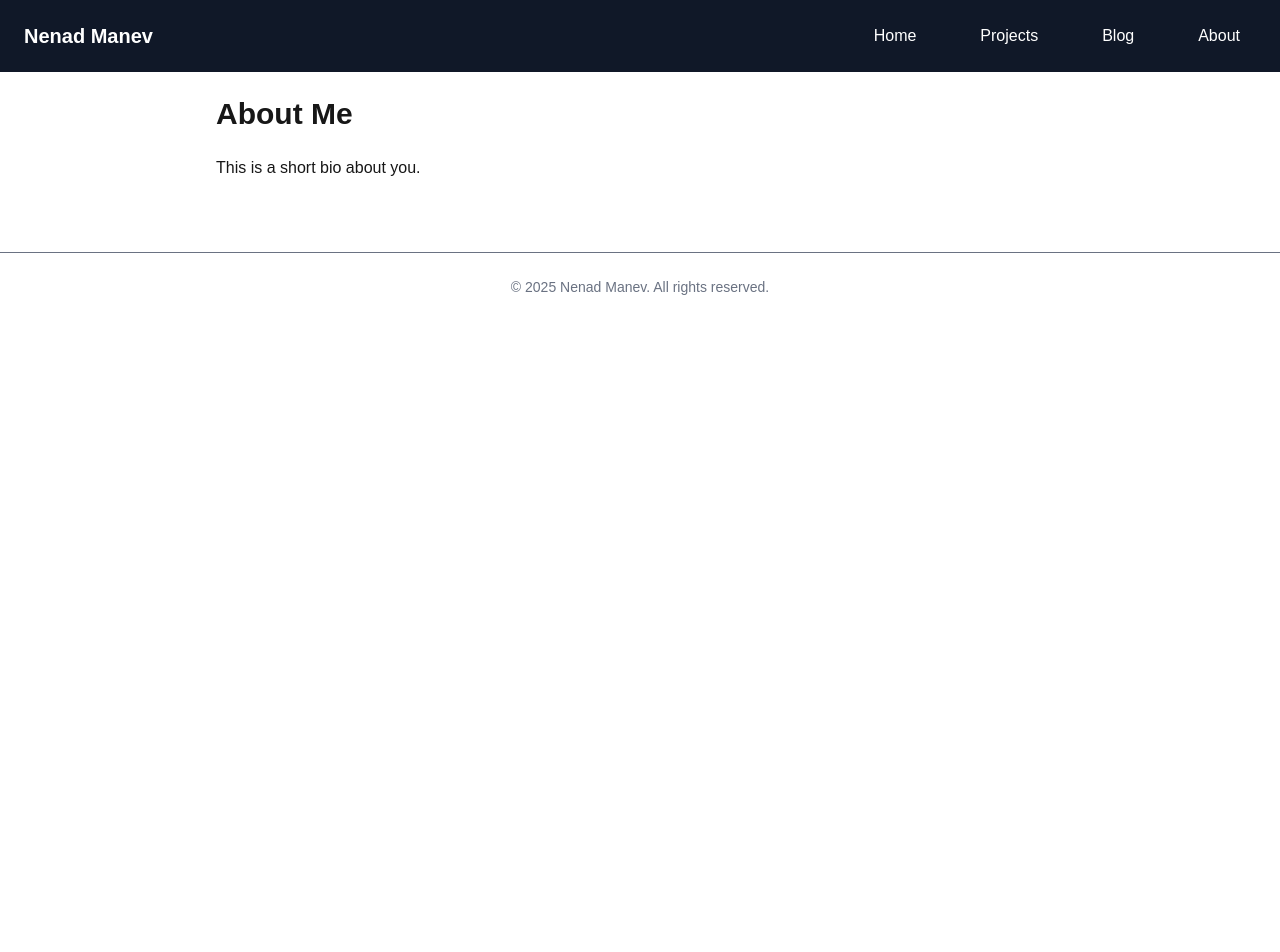
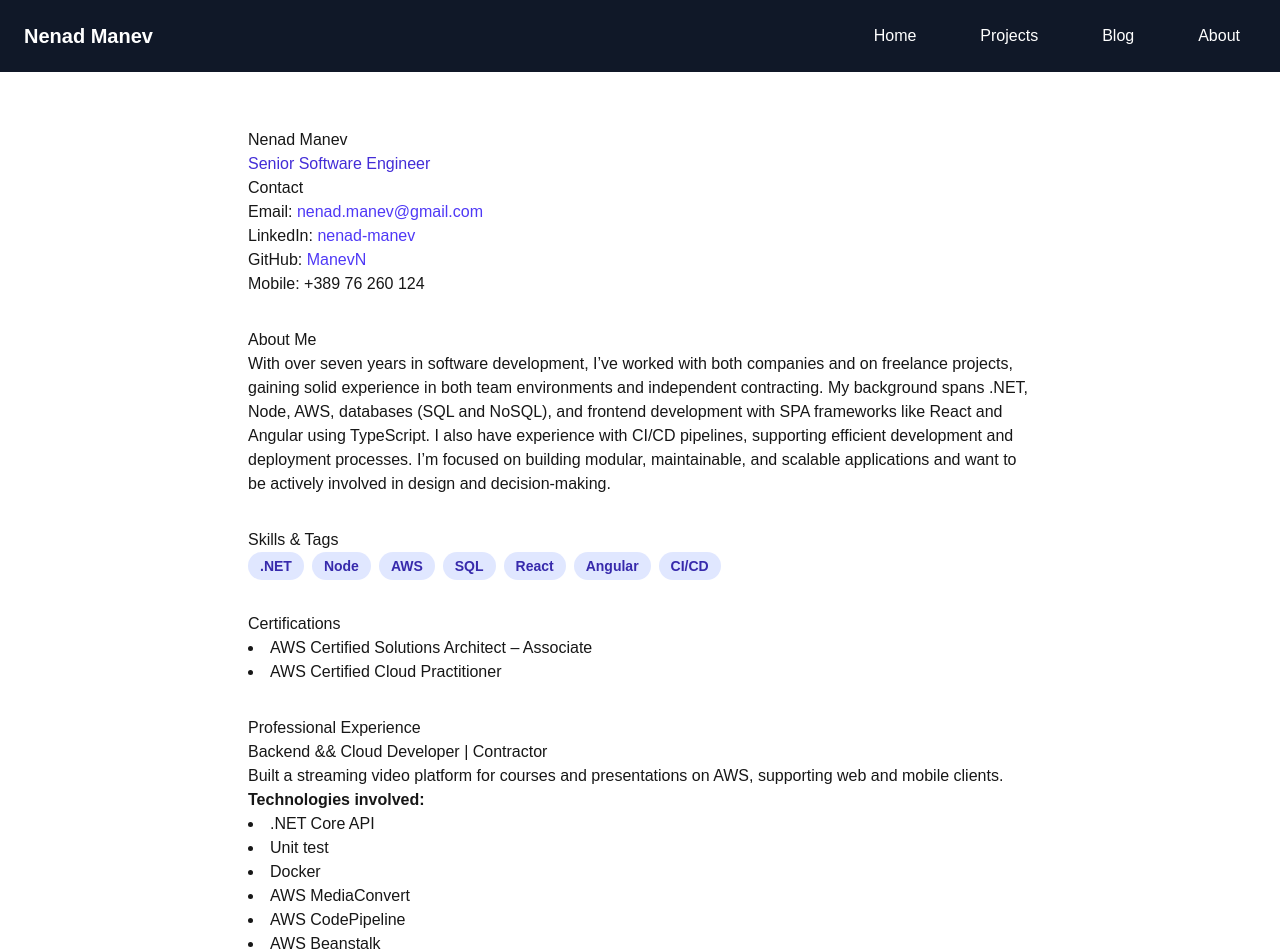
Before and after one commit to ManevN/portfolio-website, a Next.js app in the folder my-portfolio/: page /about in a window 1280 px wide. Shown: the top 952 px of the page. Before the commit the page ends 800 px from the top, so only its background shows below. Built offline with nearby package versions, Linux system fonts and the light colour scheme.

Commit message:
update about

```diff
--- a/my-portfolio/src/app/about/page.tsx
+++ b/my-portfolio/src/app/about/page.tsx
@@ -1,8 +1,81 @@
+'use client';
+
+import { aboutMe } from '@/data/about';
+
 export default function About() {
   return (
-    <section>
-      <h1 className="text-3xl font-bold mb-6">About Me</h1>
-      <p>This is a short bio about you.</p>
-    </section>
+    <main className="max-w-4xl mx-auto p-8 prose prose-indigo dark:prose-invert">
+      <h1>{aboutMe.name}</h1>
+      <h2 className="text-indigo-700">{aboutMe.title}</h2>
+
+      <section className="mb-8">
+        <h3>Contact</h3>
+        <ul>
+          <li>Email: <a href={`mailto:${aboutMe.contact.email}`} className="text-indigo-600">{aboutMe.contact.email}</a></li>
+          <li>LinkedIn: <a href={`https://linkedin.com/in/${aboutMe.contact.linkedin}`} target="_blank" className="text-indigo-600" rel="noreferrer">{aboutMe.contact.linkedin}</a></li>
+          <li>GitHub: <a href={`https://github.com/${aboutMe.contact.github}`} target="_blank" className="text-indigo-600" rel="noreferrer">{aboutMe.contact.github}</a></li>
+          <li>Mobile: {aboutMe.contact.mobile}</li>
+        </ul>
+      </section>
+
+      <section className="mb-8">
+        <h3>About Me</h3>
+        <p>{aboutMe.summary}</p>
+      </section>
+
+      <section className="mb-8">
+        <h3>Skills & Tags</h3>
+        <div className="flex flex-wrap gap-2">
+          {aboutMe.tags.map((tag) => (
+            <span key={tag} className="bg-indigo-100 text-indigo-800 px-3 py-1 rounded-full text-sm font-semibold">
+              {tag}
+            </span>
+          ))}
+        </div>
+      </section>
+
+      <section className="mb-8">
+        <h3>Certifications</h3>
+        <ul className="list-disc list-inside">
+          {aboutMe.certifications.map((cert) => (
+            <li key={cert}>{cert}</li>
+          ))}
+        </ul>
+      </section>
+
+      <section className="mb-8">
+        <h3>Professional Experience</h3>
+        {aboutMe.experience.map((job, idx) => (
+          <article key={idx} className="mb-6">
+            <h4>{job.role}</h4>
+            <p>{job.description}</p>
+
+            {job.responsibilities && (
+              <>
+                <strong>Responsibilities:</strong>
+                <ul className="list-disc list-inside">
+                  {job.responsibilities.map((item, i) => (
+                    <li key={i}>{item}</li>
+                  ))}
+                </ul>
+              </>
+            )}
+
+            <strong>Technologies involved:</strong>
+            <ul className="list-disc list-inside">
+              {job.technologies.map((tech, i) => (
+                <li key={i}>{tech}</li>
+              ))}
+            </ul>
+          </article>
+        ))}
+      </section>
+
+      <section>
+        <h3>Education</h3>
+        <p>{aboutMe.education.school}</p>
+        <p>{aboutMe.education.program}</p>
+      </section>
+    </main>
   );
 }
--- /dev/null
+++ b/my-portfolio/src/data/about.ts
@@ -0,0 +1,106 @@
+export const aboutMe = {
+  name: "Nenad Manev",
+  title: "Senior Software Engineer",
+  contact: {
+    email: "nenad.manev@gmail.com",
+    linkedin: "nenad-manev",
+    github: "ManevN",
+    mobile: "+389 76 260 124",
+  },
+  summary: `With over seven years in software development, I’ve worked with both companies and on freelance projects, gaining solid experience in both team environments and independent contracting. My background spans .NET, Node, AWS, databases (SQL and NoSQL), and frontend development with SPA frameworks like React and Angular using TypeScript. I also have experience with CI/CD pipelines, supporting efficient development and deployment processes. I’m focused on building modular, maintainable, and scalable applications and want to be actively involved in design and decision-making.`,
+  tags: [".NET", "Node", "AWS", "SQL", "React", "Angular", "CI/CD"],
+  certifications: [
+    "AWS Certified Solutions Architect – Associate",
+    "AWS Certified Cloud Practitioner",
+  ],
+  experience: [
+    {
+      role: "Backend && Cloud Developer | Contractor",
+      description:
+        "Built a streaming video platform for courses and presentations on AWS, supporting web and mobile clients.",
+      technologies: [
+        ".NET Core API",
+        "Unit test",
+        "Docker",
+        "AWS MediaConvert",
+        "AWS CodePipeline",
+        "AWS Beanstalk",
+        "AWS RDS (PostgreSQL)",
+        "AWS EC2",
+        "AWS API Gateway",
+        "AWS Load Balancer",
+        "AWS SQS / SNS / Lambda",
+        "AWS CDK with TypeScript",
+        "AWS Cognito",
+        "Stripe billing",
+      ],
+    },
+    {
+      role: "Senior Software Engineer | ScaleFocus",
+      description:
+        "Worked on internal projects using .NET Core, Angular and Azure Cloud services during my 7-month engagement.",
+      technologies: [".NET Core API", "Angular", "Azure Cloud"],
+    },
+    {
+      role: "Technical Team Lead | KlikniJadi",
+      description:
+        "Led a food delivery platform with GPS tracking and payroll module integrated with legacy ASP.NET MVC. Managed planning, dev, and client coordination.",
+      technologies: [
+        ".NET Core API",
+        "SignalR (WebSocket)",
+        "React",
+        "Docker",
+        "Microsoft MVC",
+        "Unit testing",
+        "SQL Server",
+        "Windows Server + IIS",
+        "CI/CD with Azure Pipelines",
+        "Azure DevOps + Scrum",
+        "Firebase (GCP)",
+        "OSRM, Bing Maps, Slack API",
+      ],
+    },
+    {
+      role: "Full Stack Web Developer | MCA",
+      description:
+        "Built CRM/ERP, customer portal, and network configuration for Danish telecom. Worked on legacy + microservices migration (CQRS).",
+      technologies: [
+        ".NET Core",
+        "Angular",
+        "Microsoft Web Forms",
+        "WCF Services",
+        "SQL Server",
+        "Entity Framework / Dapper",
+        "Windows Server + IIS",
+        "Azure CI/CD",
+        "Scrum with Azure DevOps",
+      ],
+    },
+    {
+      role: "Software Developer | Duna",
+      description:
+        "Built WPF desktop app for internal logistics with complex SQL stored procedures and WCF services.",
+      technologies: ["WPF (C#)", "SQL Server", "WCF Services"],
+    },
+    {
+      role: "Backend Developer | Skip Crowds (Apr 2020 – Jun 2020)",
+      description:
+        "Participated in *The Global Hack for Covid-19*, building a web-based system to track crowds in restaurants and bars using QR code check-ins. The solution enabled real-time venue occupancy monitoring to support pandemic restrictions. Initially built for a hackathon, it evolved into a functional AWS-hosted application.",
+      technologies: [
+        "Microsoft .NET Core",
+        "Microsoft SQL Server",
+        "AWS Cloud Hosting",
+        "React",
+      ],
+      responsibilities: [
+        "Backend development using .NET Core and SQL Server",
+        "System architecture and deployment on AWS",
+        "Communication and coordination with international hackathon team",
+      ],
+    },
+  ],
+  education: {
+    school: "Faculty Of Computer Science and Engineering, Skopje, Macedonia",
+    program: "Applied E Technologies",
+  },
+};
```
